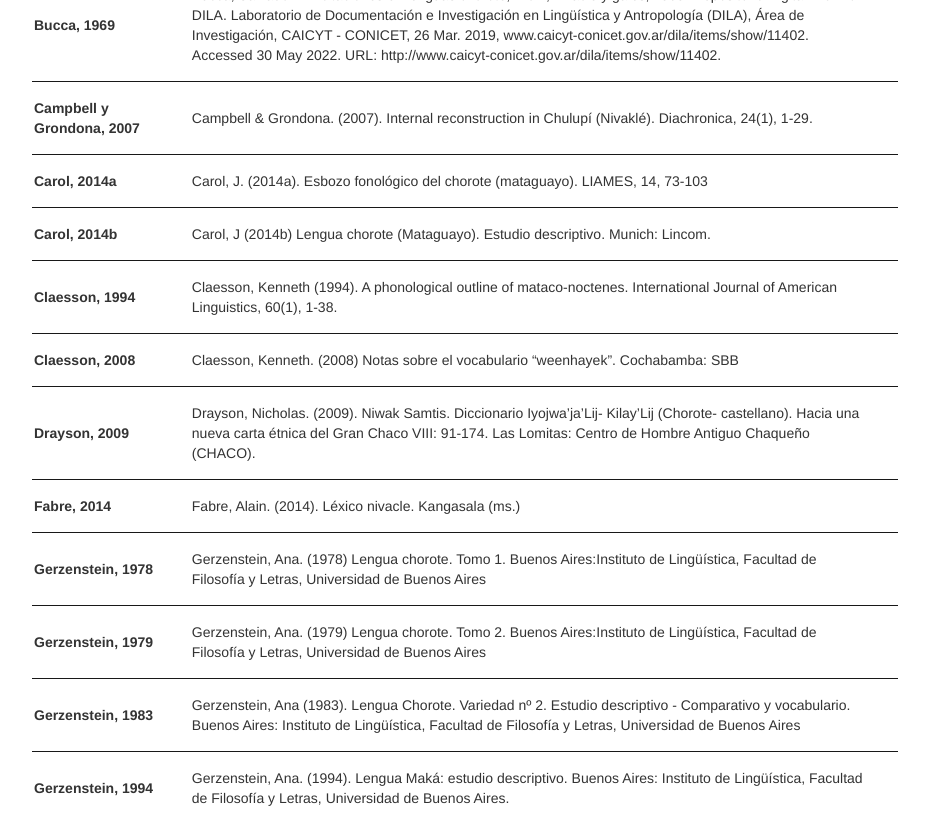
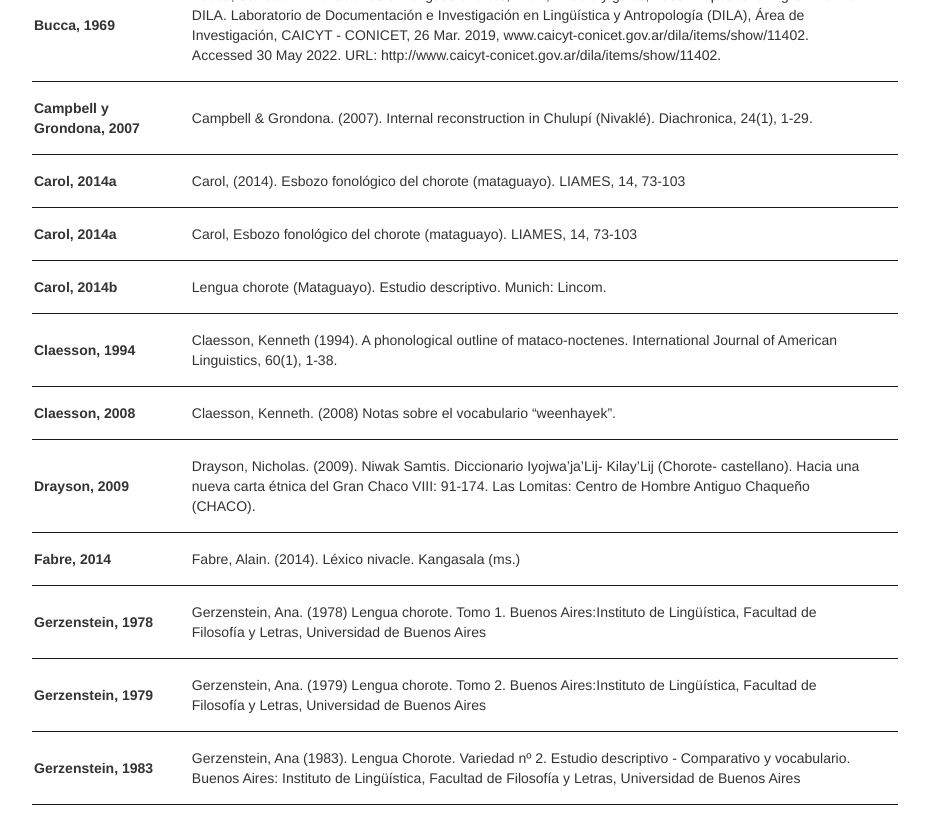
Before and after one commit to dila-ling/pict-glotales, a Jekyll site: the page built from mapa.md, in a window 1280 px wide and 900 px high, scrolled down 1354 px, cut to the strip 87-900 px from the top of the window. Shown: the whole strip, without its empty margins (175-1104 px from the left). Built offline with Jekyll 4.4.1, drawn with Linux system fonts in a browser that asks for light colours; nearby versions of some CDN libraries; library files that are not in the unit come from our copies; comment, search, counter and statistics services are not loaded.

Commit message:
correct errors

```diff
--- a/mapa.md
+++ b/mapa.md
@@ -30,7 +30,7 @@
   }).addTo(map);
 
   var marker = L.marker([-21.26, -63.45807]).addTo(map);
-  marker.bindPopup("<h6>Villamontes</h6><br><b>Wichí</b>: Claesson, 2008");
+  marker.bindPopup("<h6>Villamontes</h6><br><b>Wichí</b>: Claesson, 1994, 2008");
   var marker = L.marker([-23.8988, -61.8546]).addTo(map);
   marker.bindPopup("<h6>Ing. Juárez</h6><br><b>Wichí</b>: Nercesian, 2014");
   var marker = L.marker([-24.2539, -61.2423]).addTo(map);
@@ -101,8 +101,6 @@
   marker.bindPopup("<h6>Santa Rosa y Misión nuevas tribus</h6><br><b>Chorote</b>: Gerzenstein, 1983");
   var marker = L.marker([-22.51856788662934,-63.79682502113404]).addTo(map);
   marker.bindPopup("<h6>Chorote 1</h6><br><b>Chorote</b>: Pacor, 2005");
-  var marker = L.marker([-23.001267361979455, -56.099685619864026]).addTo(map);
-  marker.bindPopup("<h6>Villamontes</h6><br><b>Wichí</b>: Claesson, 1994");
   var marker = L.marker([-23.26014811675107, -63.74069536741488]).addTo(map);
   marker.bindPopup("<h6>Misión chaqueña, El algarrobal</h6><br><b>Chorote</b>: Gerzenstein,1968");
 </script>
@@ -114,10 +112,11 @@
 |-----------------------|-------------------------------------------------
 | **Bucca, 1969**       | Bucca, Salvador. “Elicitaciones en lenguas chorote, wichí, nivaclé y galés, 1969.”Repositorio Digital Archivo DILA. Laboratorio de Documentación e Investigación en Lingüística y Antropología (DILA), Área de Investigación, CAICYT - CONICET, 26 Mar. 2019, www.caicyt-conicet.gov.ar/dila/items/show/11402. Accessed 30 May 2022. URL: http://www.caicyt-conicet.gov.ar/dila/items/show/11402. |
 | **Campbell y Grondona, 2007** | Campbell & Grondona. (2007). Internal reconstruction in Chulupí (Nivaklé). Diachronica, 24(1), 1-29. |
-| **Carol, 2014a**      | Carol, J. (2014a). Esbozo fonológico del chorote (mataguayo). LIAMES, 14, 73-103 |
-| **Carol, 2014b**      | Carol, J (2014b) Lengua chorote (Mataguayo). Estudio descriptivo. Munich: Lincom. |
+| **Carol, 2014a**      | Carol, (2014). Esbozo fonológico del chorote (mataguayo). LIAMES, 14, 73-103 |
+| **Carol, 2014a**      | Carol, Esbozo fonológico del chorote (mataguayo). LIAMES, 14, 73-103 |
+| **Carol, 2014b**      | Lengua chorote (Mataguayo). Estudio descriptivo. Munich: Lincom. |
 | **Claesson, 1994**    | Claesson, Kenneth (1994). A phonological outline of mataco-noctenes. International Journal of American Linguistics, 60(1), 1-38. |
-| **Claesson, 2008**    | Claesson, Kenneth. (2008) Notas sobre el vocabulario "weenhayek". Cochabamba: SBB  |
+| **Claesson, 2008**    | Claesson, Kenneth. (2008) Notas sobre el vocabulario "weenhayek".  |
 | **Drayson, 2009**     | Drayson, Nicholas. (2009). Niwak Samtis. Diccionario Iyojwa'ja'Lij- Kilay'Lij (Chorote- castellano). Hacia una nueva carta étnica del Gran Chaco VIII: 91-174. Las Lomitas: Centro de Hombre Antiguo Chaqueño (CHACO). |
 | **Fabre, 2014**       | Fabre, Alain. (2014). Léxico nivacle. Kangasala (ms.) |
 | **Gerzenstein, 1978** | Gerzenstein, Ana. (1978) Lengua chorote. Tomo 1. Buenos Aires:Instituto de Lingüística, Facultad de Filosofía y Letras, Universidad de Buenos Aires |
```
Also changed, not shown: resultados.md (+3 -3 lines).
